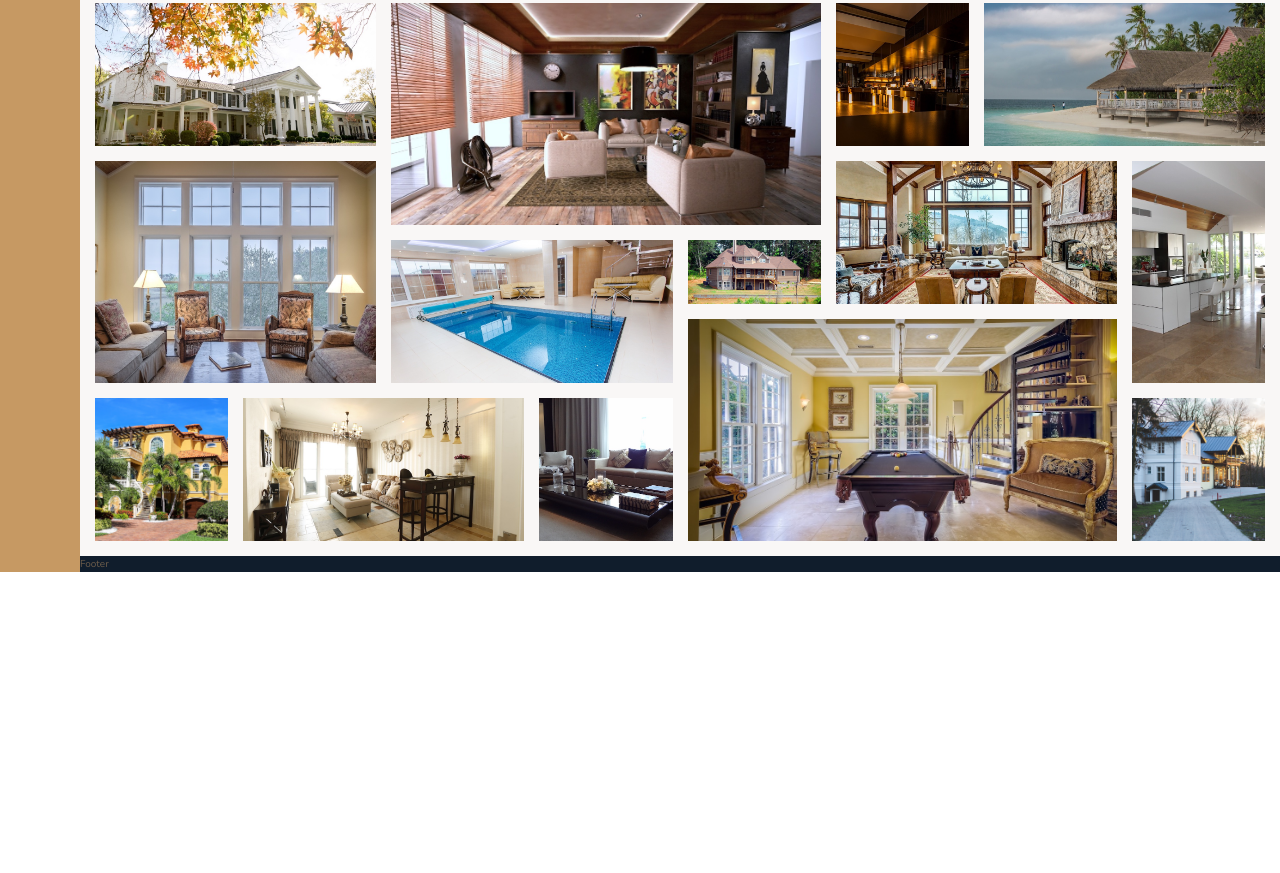
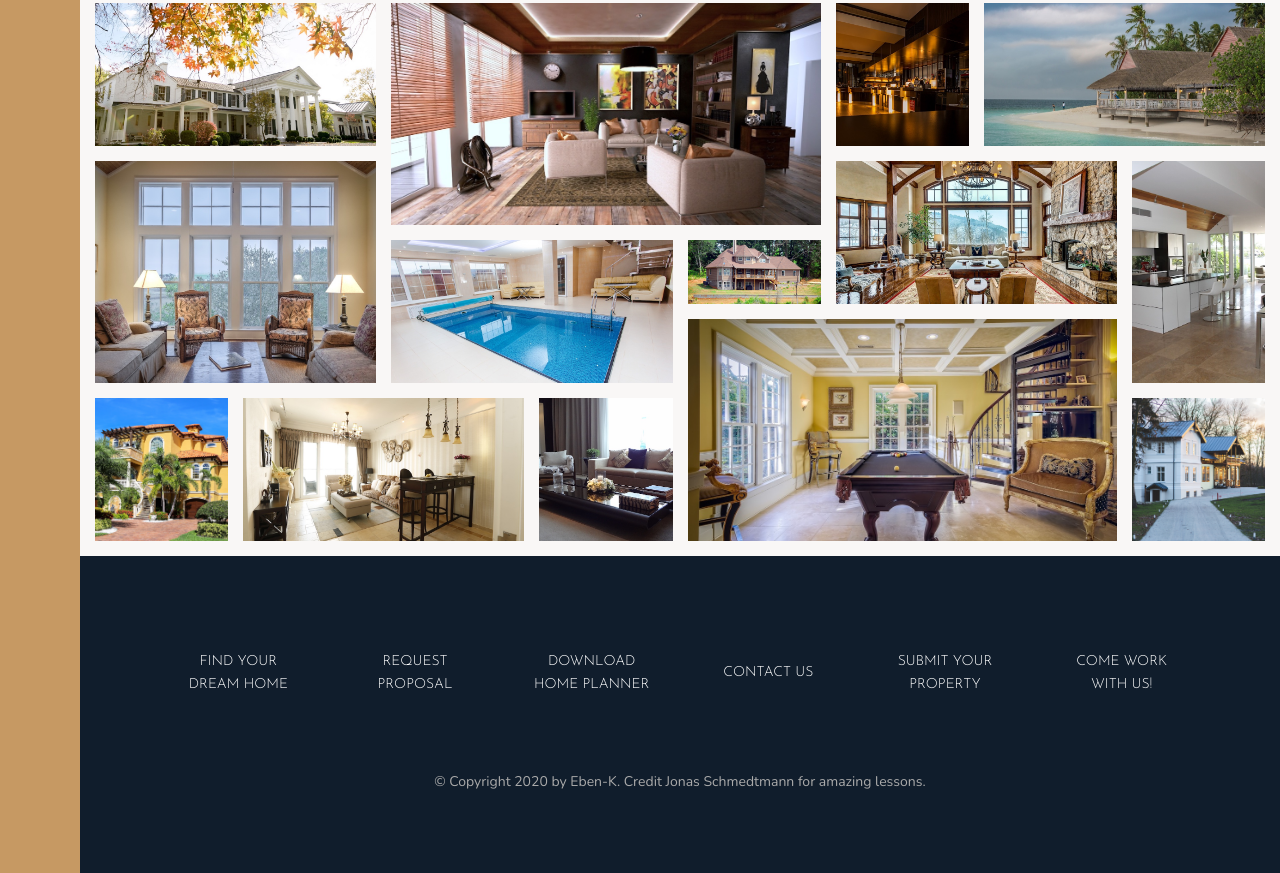
Before and after one commit to eben-k/nexter, a website: page index.html in a window 1280 px wide. Shown: the part 3084-3957 px from the top of the page. Before the commit the page ends 3656 px from the top, so only its background shows below. Drawn offline with nearby package versions, Linux system fonts and the light colour scheme.

Commit message:
build footer

```diff
--- a/index.html
+++ b/index.html
@@ -365,7 +365,29 @@
       </figure>
     </section>
     <footer class="footer">
-      Footer
+      <ul class="nav">
+        <li class="nav__item">
+          <a href="#" class="nav__link">Find your dream home</a>
+        </li>
+        <li class="nav__item">
+          <a href="#" class="nav__link">Request proposal</a>
+        </li>
+        <li class="nav__item">
+          <a href="#" class="nav__link">Download home planner</a>
+        </li>
+        <li class="nav__item">
+          <a href="#" class="nav__link">Contact us</a>
+        </li>
+        <li class="nav__item">
+          <a href="#" class="nav__link">Submit your property</a>
+        </li>
+        <li class="nav__item">
+          <a href="#" class="nav__link">Come work with us!</a>
+        </li>
+      </ul>
+      <p class="copyright">
+        &copy; Copyright 2020 by Eben-K. Credit Jonas Schmedtmann for amazing lessons.
+      </p>
     </footer>
   </body>
 </html>
--- a/sass/_footer.scss
+++ b/sass/_footer.scss
@@ -1,4 +1,43 @@
 .footer {
   background-color: $color-secondary;
   grid-column: fullbleed-start / fullbleed-end;
+  padding: 8rem;
+
+  .nav {
+    list-style: none;
+
+    display: grid;
+    grid-template-columns: repeat(auto-fit, minmax(15rem, 1fr));
+    grid-gap: 2rem;
+    align-items: center;
+
+    &__link:link,
+    &__link:visited {
+      text-decoration: none;
+      font-size: 1.4rem;
+      color: #fff;
+      font-family: $font-display;
+      text-transform: uppercase;
+      text-align: center;
+      padding: 1.5rem;
+      display: block;
+      transition: all 0.2s;
+    }
+
+    &__link:hover,
+    &__link:active {
+      background-color: rgba($color: #fff, $alpha: 0.05);
+      transform: translateY(-3px);
+    }
+  }
+
+  .copyright {
+    font-size: 1.4rem;
+    color: $color-grey-light-2;
+    margin-top: 6rem;
+    margin-right: auto;
+    margin-left: auto;
+    text-align: center;
+    width: 70%;
+  }
 }
```
Also changed, not shown: css/style.css.
